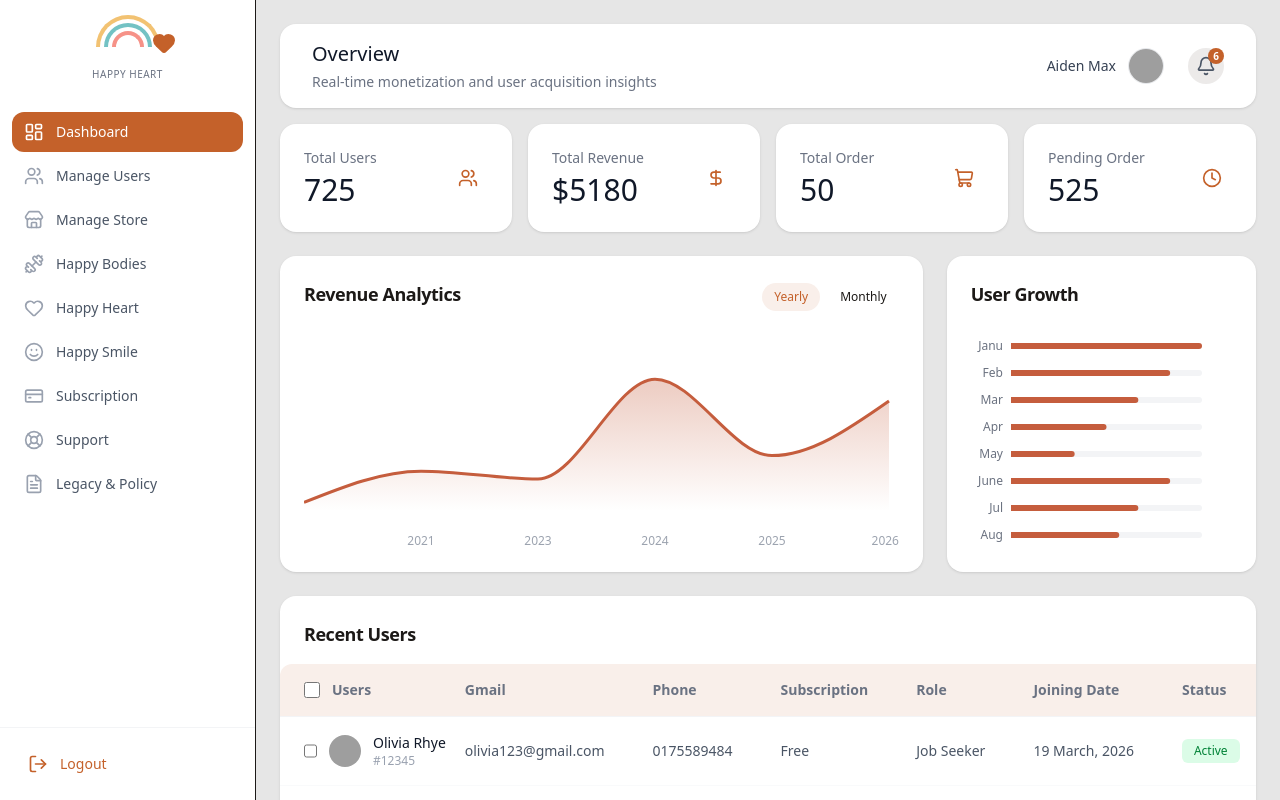
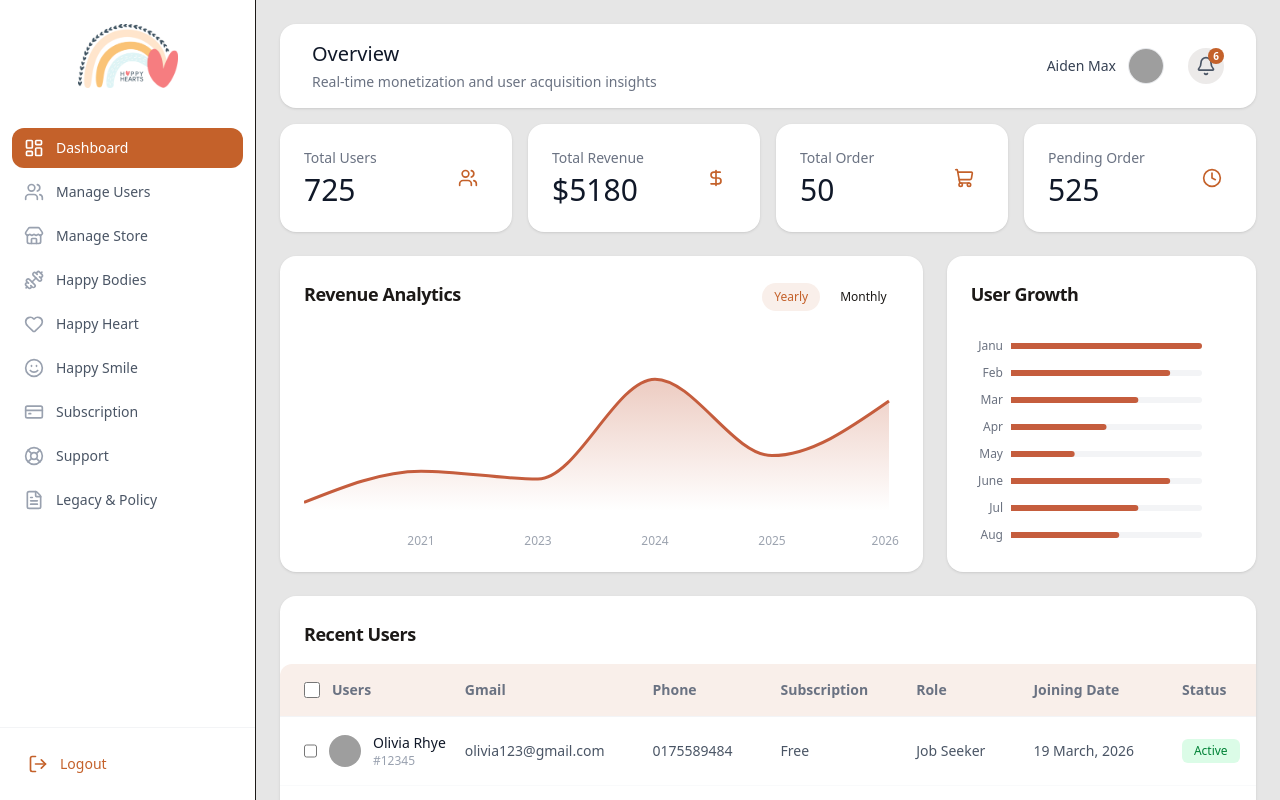
Before and after one commit to hrmrakib/Jel-Happy-Hearts-Dashboard, a Next.js app: page / in a window 1280 px wide. Built offline with nearby package versions, Linux system fonts and the light colour scheme; grey boxes are pictures that could not be loaded.

Commit message:
feat: add Sidebar component and project logo to dashboard layout

```diff
--- a/src/components/layout/Sidebar.tsx
+++ b/src/components/layout/Sidebar.tsx
@@ -17,6 +17,7 @@ import {
   LifeBuoy
 } from "lucide-react"
 import { cn } from "@/lib/utils"
+import Image from "next/image"
 
 const navigation = [
   { name: "Dashboard", href: "/", icon: LayoutDashboard },
@@ -45,16 +46,9 @@ export function Sidebar({ onClose }: { onClose?: () => void }) {
         </button>
       )}
       {/* Logo Area */}
-      <div className="flex h-24 shrink-0 items-center justify-center px-6">
+      <div className="flex h-28 shrink-0 items-center justify-center px-6">
         <div className="flex flex-col items-center">
-          <div className="relative flex h-12 w-20 items-end justify-center">
-             {/* Mock Logo using CSS shapes/colors */}
-             <div className="absolute w-16 h-8 rounded-t-full border-4 border-[#F2C272] border-b-0 top-0"></div>
-             <div className="absolute w-12 h-6 rounded-t-full border-4 border-[#73C2C4] border-b-0 top-2"></div>
-             <div className="absolute w-8 h-4 rounded-t-full border-4 border-[#F69288] border-b-0 top-4"></div>
-             <Heart className="absolute -right-2 top-4 h-6 w-6 text-primary fill-primary" />
-          </div>
-          <span className="text-[10px] tracking-wider text-gray-500 font-medium mt-1">HAPPY HEART</span>
+          <Image src="/logo.png" alt="Logo" width={100} height={100} />
         </div>
       </div>
 
```
Also changed, not shown: public/logo.png (added).
